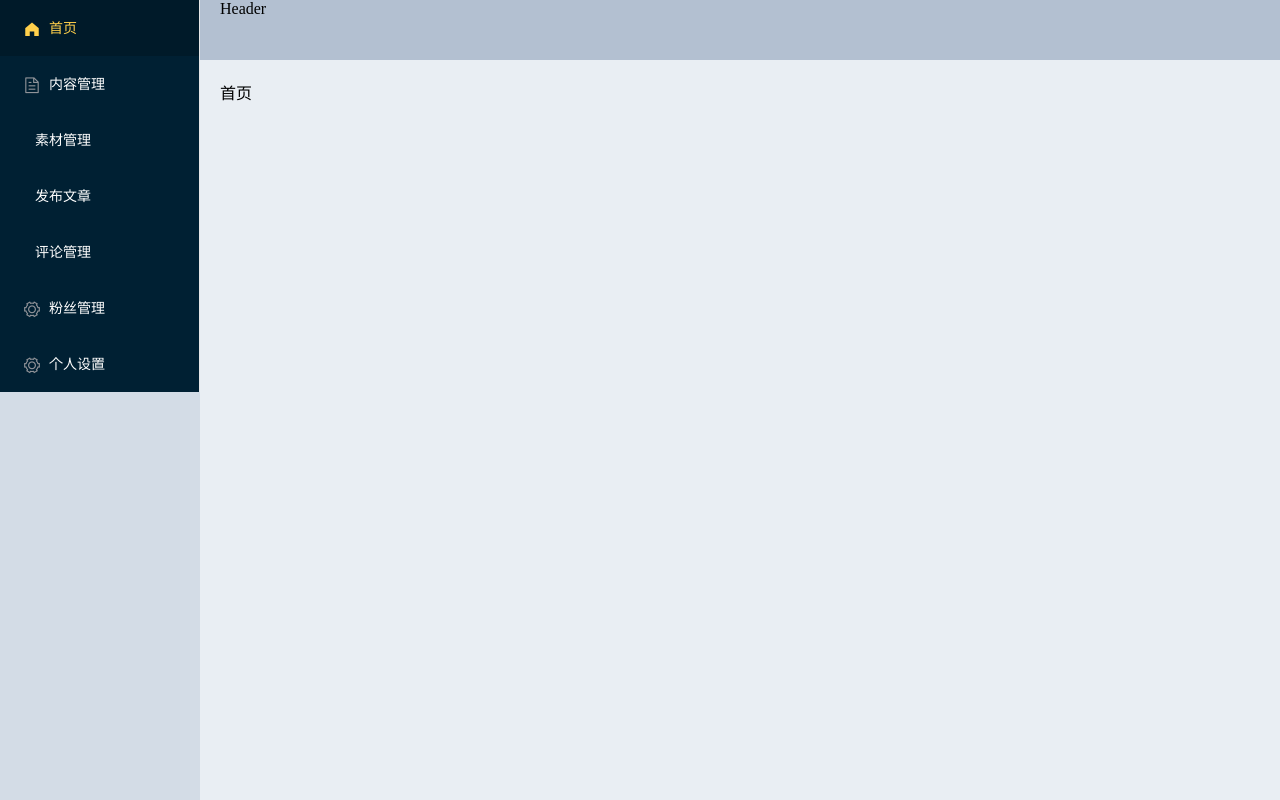
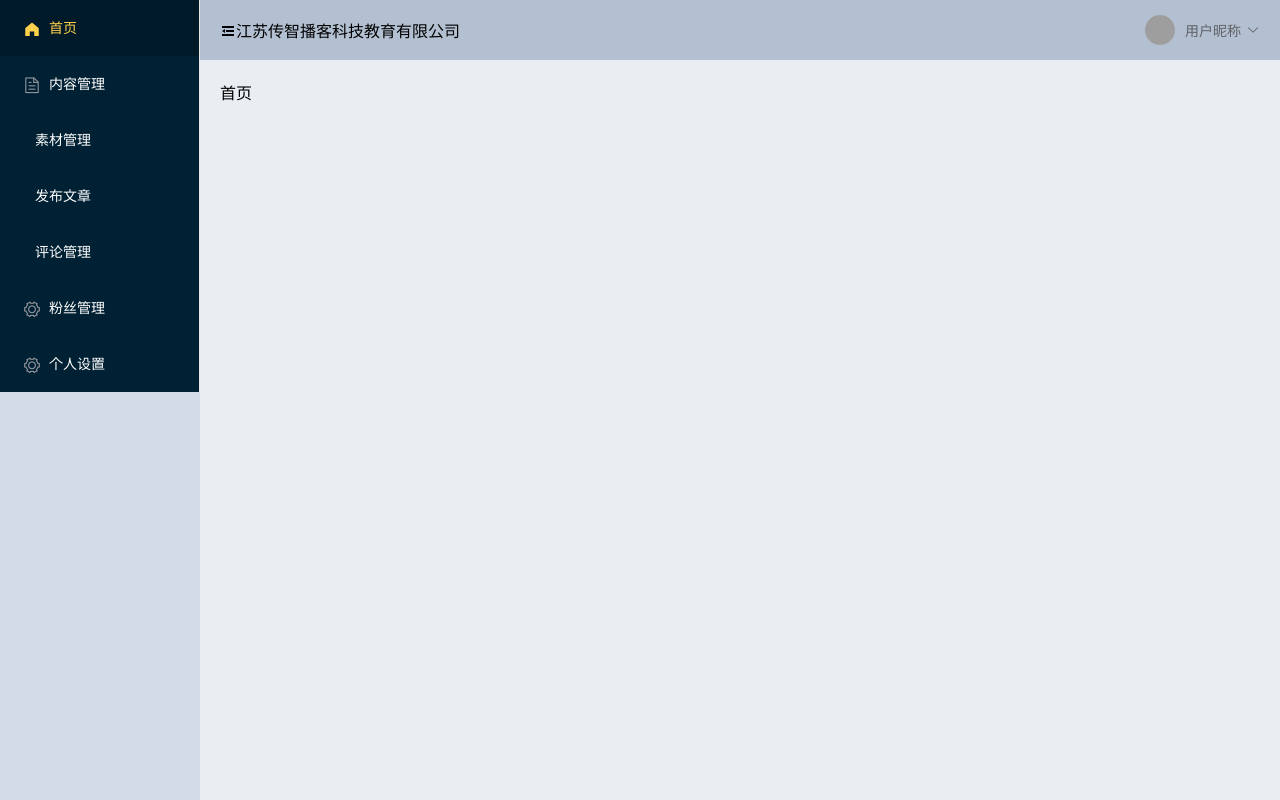
Before and after one commit to lilingling123456/my_toutiao_project_admin, a Vue app: page / in a window 1280 px wide. Built offline with nearby package versions, Linux system fonts and the light colour scheme; grey boxes are pictures that could not be loaded.

Commit message:
add layout-header

```diff
--- /dev/null
+++ b/src/views/layout/components/header.vue
@@ -0,0 +1,56 @@
+<template>
+  <div class="header-container">
+    <div>
+      <i class="el-icon-s-fold"></i>
+      <span>江苏传智播客科技教育有限公司</span>
+    </div>
+    <el-dropdown>
+      <div class="avatar-wrap">
+        <img class="avatar" src="http://toutiao.meiduo.site/FrvifflobfNNRM9V_ZBTI2ZaTH4n" alt="">
+        <span>用户昵称</span>
+        <i class="el-icon-arrow-down el-icon--right"></i>
+      </div>
+      <el-dropdown-menu slot="dropdown">
+        <el-dropdown-item>设置</el-dropdown-item>
+        <el-dropdown-item>退出</el-dropdown-item>
+      </el-dropdown-menu>
+    </el-dropdown>
+  </div>
+</template>
+
+<script>
+export default {
+  name: 'AppHeader',
+  components: {},
+  props: {},
+  data () {
+    return {}
+  },
+  computed: {},
+  watch: {},
+  created () {},
+  mounted () {},
+  methods: {}
+}
+</script>
+
+<style scoped lang="less">
+.header-container {
+  width: 100%;
+  height: 100%;
+  display: flex;
+  justify-content: space-between;
+  align-items: center;
+  border-bottom: 1px solid #ccc;
+  .avatar-wrap {
+    display: flex;
+    align-items: center;
+    .avatar {
+      width: 30px;
+      height: 30px;
+      border-radius: 50%;
+      margin-right: 10px;
+    }
+  }
+}
+</style>
--- a/src/views/layout/index.vue
+++ b/src/views/layout/index.vue
@@ -7,7 +7,9 @@
       <app-aside class="aside-menu" />
     </el-aside>
     <el-container>
-      <el-header class="header">Header</el-header>
+      <el-header class="header">
+        <app-header />
+      </el-header>
       <el-main class="main">
         <!-- 子路由出口 -->
         <router-view />
@@ -18,11 +20,12 @@
 
 <script>
 import AppAside from './components/aside'
-
+import AppHeader from './components/header'
 export default {
   name: 'LayoutIndex',
   components: {
-    AppAside
+    AppAside,
+    AppHeader
   },
   props: {},
   data () {
```
